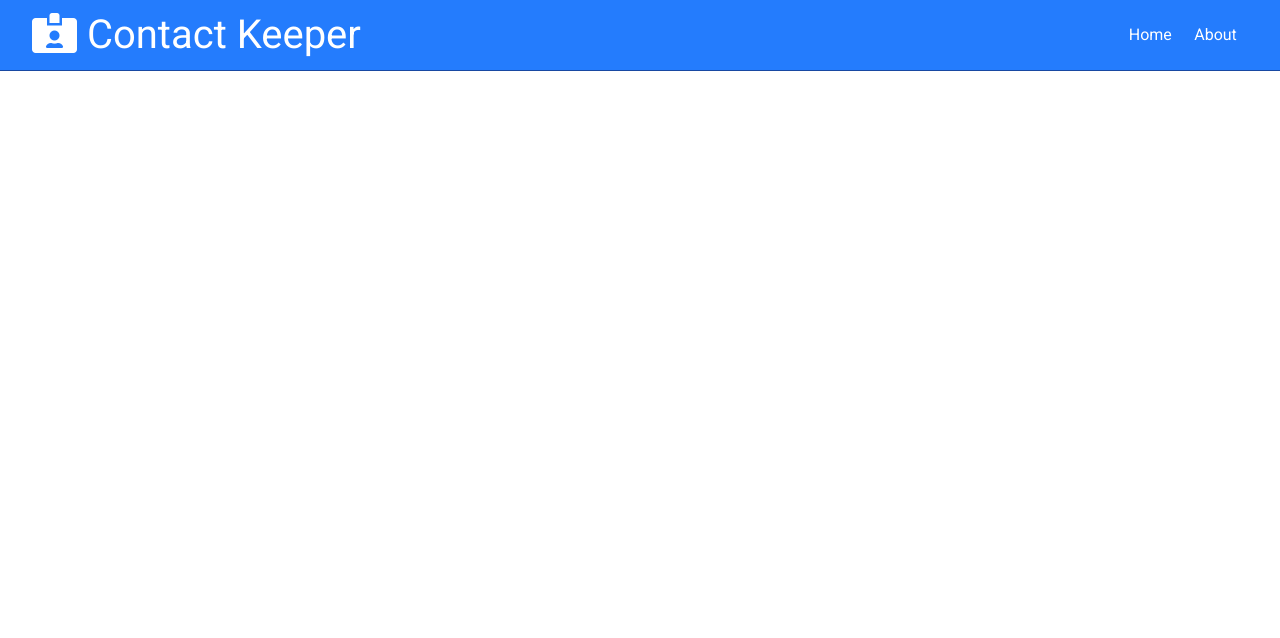
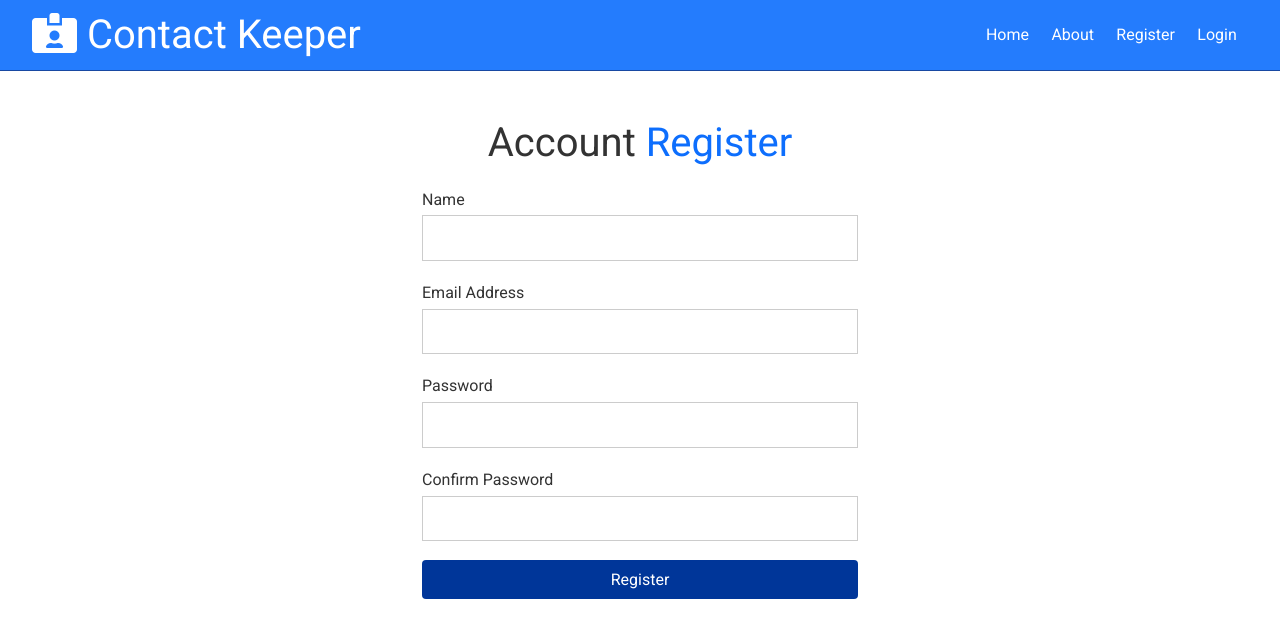
Before and after one commit to xodewriter/contact-keeper-api, a React (Create React App) app in the folder client/: page /register in a window 1280 px wide. Shown: the top 638 px of the page. Built offline with nearby package versions, Linux system fonts and the light colour scheme.

Commit message:
Setup forms for register & login

```diff
--- a/client/src/App.js
+++ b/client/src/App.js
@@ -1,6 +1,8 @@
 import { Fragment } from 'react';
 import Navbar from './components/layout/Navbar';
 import { Routes, Route } from 'react-router-dom';
+import Login from './components/auth/Login';
+import Register from './components/auth/Register';
 import Home from './components/pages/Home';
 import About from './components/pages/About';
 import AuthState from './context/auth/AuthState';
@@ -17,6 +19,8 @@ const App = () => {
 						<Routes>
 							<Route path='/' element={<Home />} />
 							<Route path='/about' element={<About />} />
+							<Route path='/login' element={<Login />} />
+							<Route path='/register' element={<Register />} />
 						</Routes>
 					</div>
 				</Fragment>
--- /dev/null
+++ b/client/src/components/auth/Login.js
@@ -0,0 +1,48 @@
+import React, { useState } from 'react';
+
+const initialState = {
+	email: '',
+	password: '',
+};
+
+const Login = () => {
+	const [user, setUser] = useState(initialState);
+	const { email, password } = user;
+
+	const onChange = e => setUser({ ...user, [e.target.name]: e.target.value });
+
+	const onSubmit = e => {
+		e.preventDefault();
+		console.log('Logged In:', user);
+	};
+
+	return (
+		<div className='form-container'>
+			<h1>
+				Account <span className='text-primary'>Register</span>
+			</h1>
+			<form onSubmit={onSubmit}>
+				<div className='form-group'>
+					<label htmlFor='email'>Email Address</label>
+					<input type='email' name='email' value={email} onChange={onChange} />
+				</div>
+				<div className='form-group'>
+					<label htmlFor='password'>Password</label>
+					<input
+						type='password'
+						name='password'
+						value={password}
+						onChange={onChange}
+					/>
+				</div>
+				<input
+					type='submit'
+					value='Login'
+					className='btn btn-primary btn-block'
+				/>
+			</form>
+		</div>
+	);
+};
+
+export default Login;
--- /dev/null
+++ b/client/src/components/auth/Register.js
@@ -0,0 +1,63 @@
+import React, { useState } from 'react';
+
+const initialState = {
+	name: '',
+	email: '',
+	password: '',
+	password2: '',
+};
+
+const Register = () => {
+	const [user, setUser] = useState(initialState);
+	const { name, email, password, password2 } = user;
+
+	const onChange = e => setUser({ ...user, [e.target.name]: e.target.value });
+
+	const onSubmit = e => {
+		e.preventDefault();
+		console.log('Registered:', user);
+	};
+
+	return (
+		<div className='form-container'>
+			<h1>
+				Account <span className='text-primary'>Register</span>
+			</h1>
+			<form onSubmit={onSubmit}>
+				<div className='form-group'>
+					<label htmlFor='name'>Name</label>
+					<input type='text' name='name' value={name} onChange={onChange} />
+				</div>
+				<div className='form-group'>
+					<label htmlFor='email'>Email Address</label>
+					<input type='email' name='email' value={email} onChange={onChange} />
+				</div>
+				<div className='form-group'>
+					<label htmlFor='password'>Password</label>
+					<input
+						type='password'
+						name='password'
+						value={password}
+						onChange={onChange}
+					/>
+				</div>
+				<div className='form-group'>
+					<label htmlFor='password2'>Confirm Password</label>
+					<input
+						type='password'
+						name='password2'
+						value={password2}
+						onChange={onChange}
+					/>
+				</div>
+				<input
+					type='submit'
+					value='Register'
+					className='btn btn-primary btn-block'
+				/>
+			</form>
+		</div>
+	);
+};
+
+export default Register;
--- a/client/src/components/layout/Navbar.js
+++ b/client/src/components/layout/Navbar.js
@@ -15,6 +15,12 @@ const Navbar = ({ title, icon }) => {
 				<li>
 					<Link to='/about'>About</Link>
 				</li>
+				<li>
+					<Link to='/register'>Register</Link>
+				</li>
+				<li>
+					<Link to='/login'>Login</Link>
+				</li>
 			</ul>
 		</div>
 	);
```
